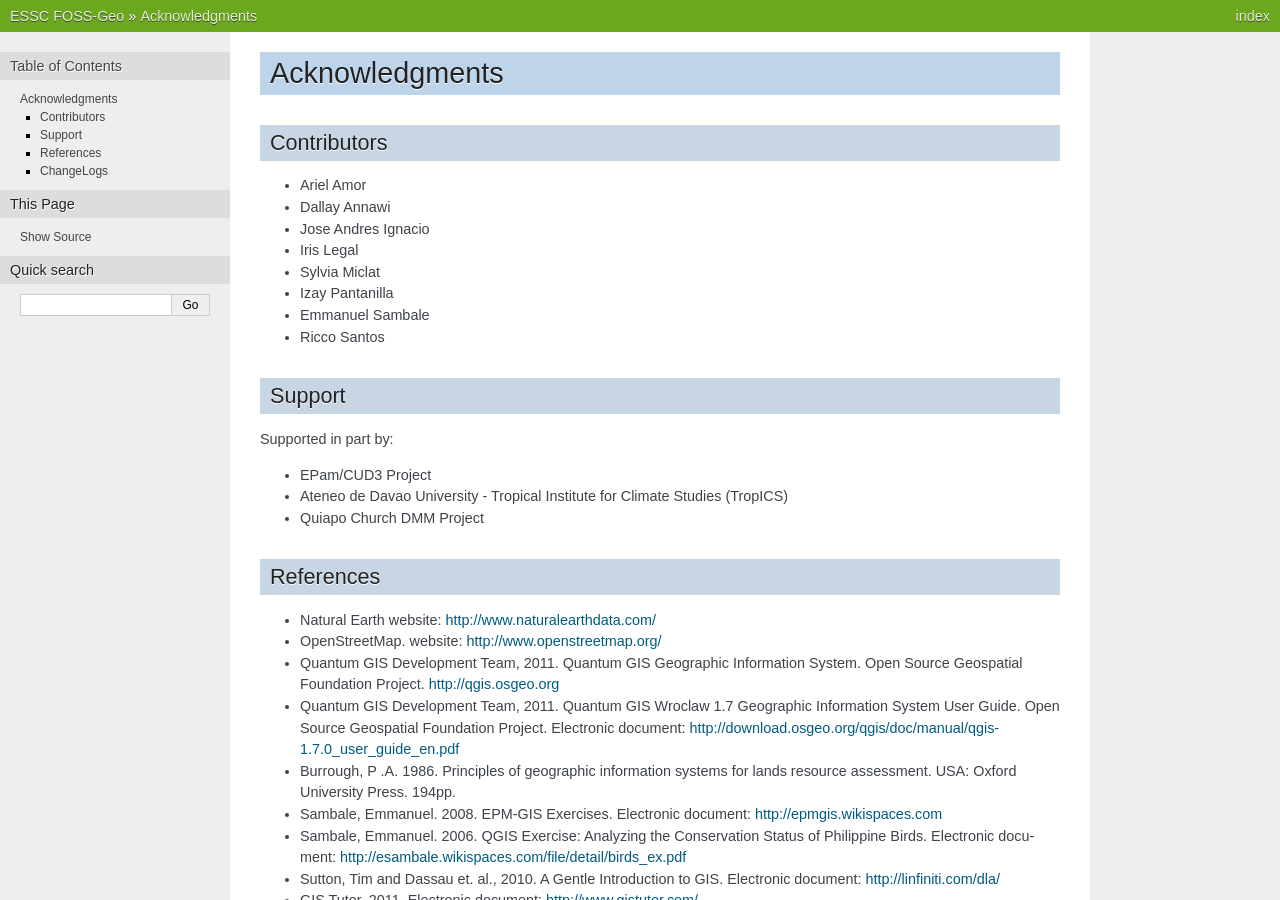
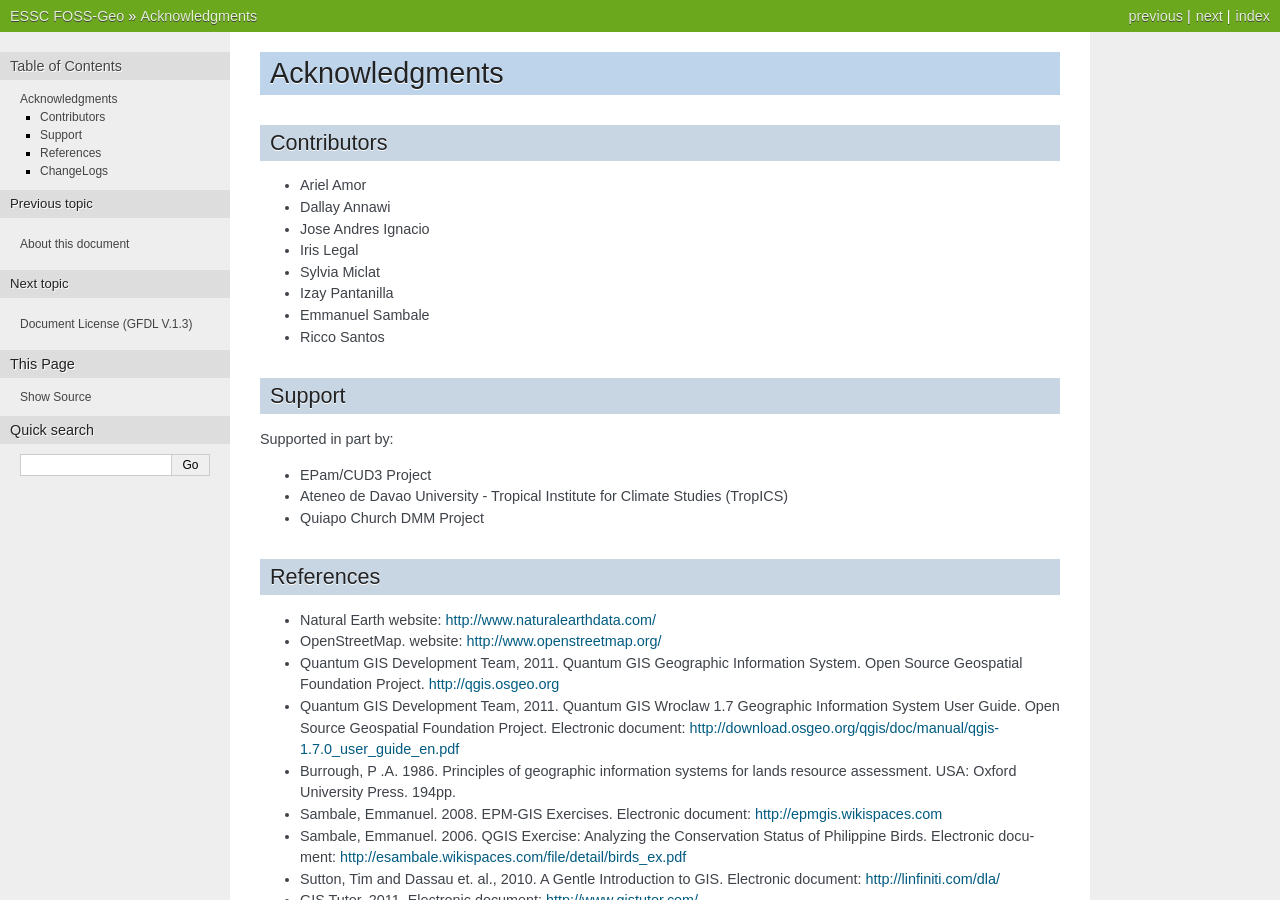
Before and after one commit to essc/clp_foss4g_workshop, a Sphinx documentation site: the page built from source/references.rst, in a window 1280 px wide and 900 px high. Built offline with Sphinx 7.4.7, drawn with Linux system fonts in a browser that asks for light colours; formulas are drawn with MathJax 3; some of the changed text lies outside the part shown.

Commit message:
add references.rst

```diff
--- a/source/index.rst
+++ b/source/index.rst
@@ -19,5 +19,5 @@ Contents
    :maxdepth: 1
 
    About this document <about.rst>
-..   Acknowledgment <references.rst>
+   Acknowledgment <references.rst>
    GNU Free Documentation License <gfdl.rst>
--- a/source/references.rst
+++ b/source/references.rst
@@ -60,13 +60,6 @@ This document is version |version| as of |today|.  Major changes are:
 .. include:: log.txt
    :literal:
 
-* `Daily revisions <svn_log.txt>`_
-* `Compilation errors <sphinx_log.txt>`_
-
-.. |tropics_logo| image:: images/tropics_logo.png
-                  :width: 40 pt
-
-
 .. raw:: latex
 
    \pagebreak[4]
```
Also changed, not shown: source/conf.py (+1 -95 lines).
